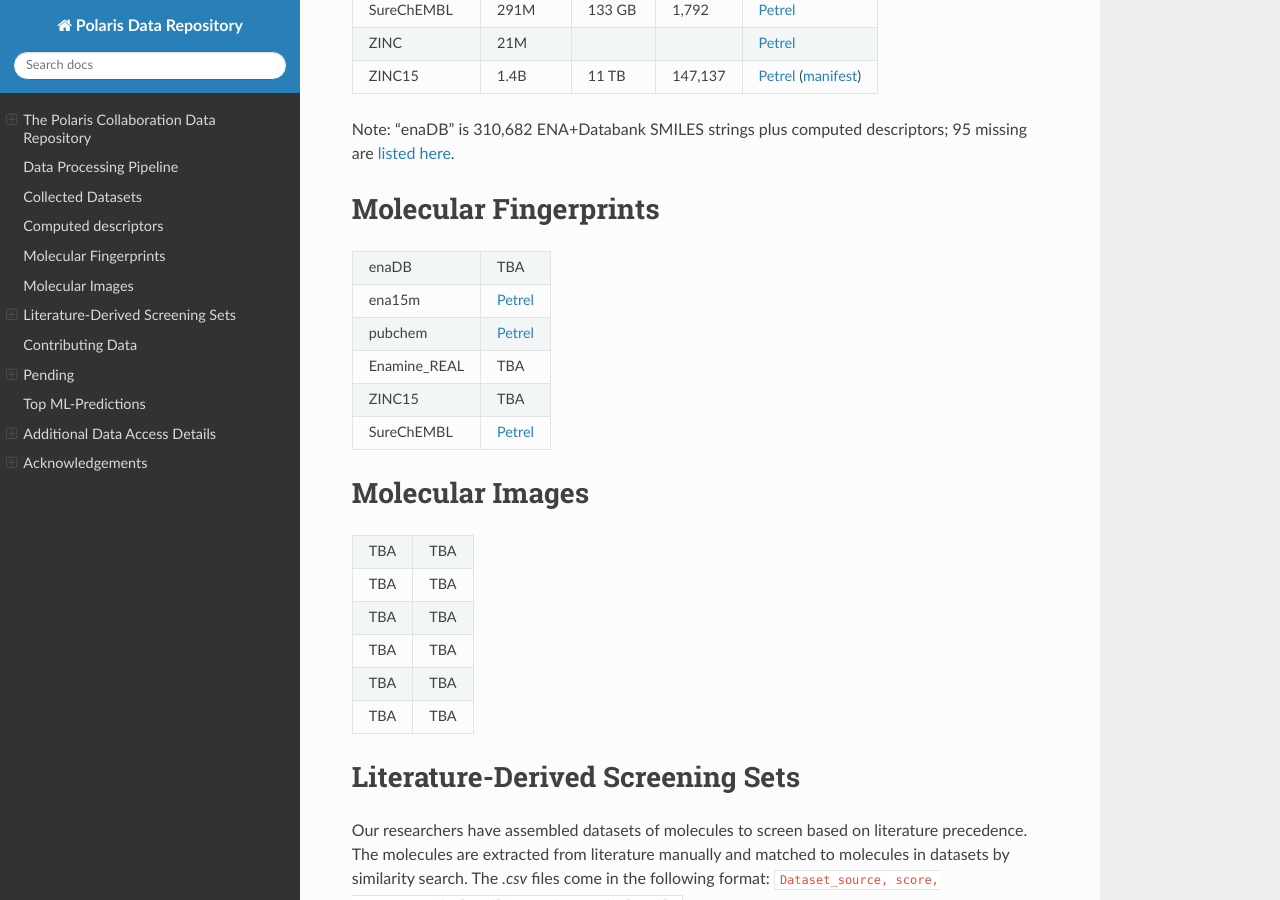
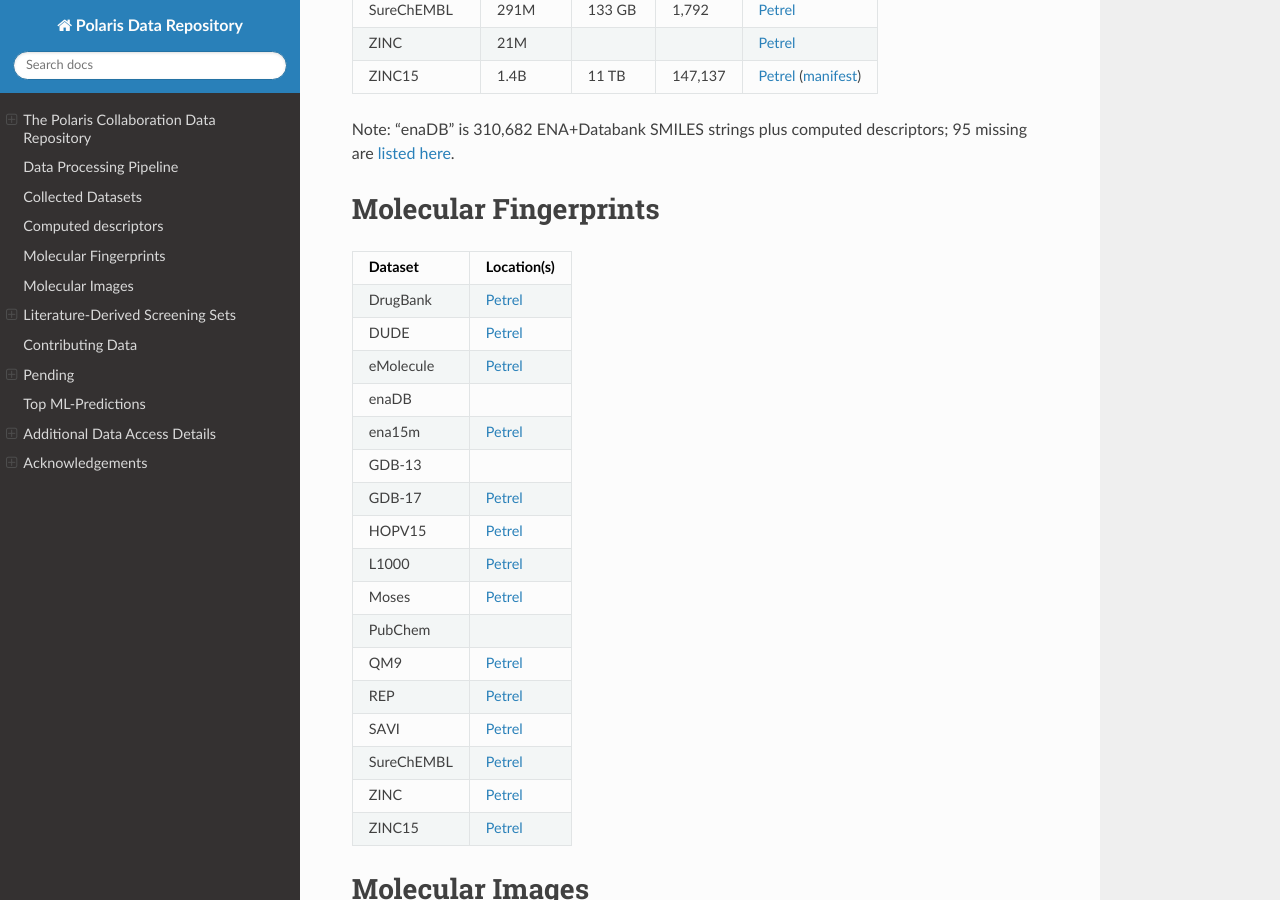
Before and after one commit to 2019-ncovgroup/2019-nCoVdata, a Sphinx documentation site: the page built from docs/index.rst, in a window 1280 px wide and 900 px high, scrolled down 2619 px. Built offline with Sphinx 7.4.7 and the Read the Docs theme 2.0.0, drawn with Linux system fonts in a browser that asks for light colours.

Commit message:
Adding fingerprint links - missing some yet

```diff
--- a/docs/index.rst
+++ b/docs/index.rst
@@ -80,19 +80,33 @@
 ZINC15         1.4B          11 TB    147,137     `Petrel <https://app.globus.org/file-manager?origin_id=a386b552-6086-11ea-9688-0e56c063f437&origin_path=%2Fdata%2Fdescriptors%2FZinc15_descriptors%2F>`_ (`manifest <https://app.globus.org/file-manager?origin_id=a386b552-6086-11ea-9688-0e56c063f437&origin_path=%2Fdata%2Fdescriptors%2FZinc15_descriptors%2Fmanifest%2F>`_)
 ============= ============= ======== ==========  ============
 
+
 Note: "enaDB" is 310,682 ENA+Databank SMILES strings plus computed descriptors; 95 missing are `listed here <https://app.globus.org/file-manager?origin_id=a386b552-6086-11ea-9688-0e56c063f437&origin_path=%2Fdata%2F>`_.
 
 Molecular Fingerprints
-======================
+====================
 
-============ =========
-enaDB        TBA
-ena15m       `Petrel <https://app.globus.org/file-manager?origin_id=a386b552-6086-11ea-9688-0e56c063f437&origin_path=%2Fdata%2FFingerprints%2FEnamine_REAL_diversity_set_15.5M%2F>`_
-pubchem      `Petrel <https://app.globus.org/file-manager?origin_id=a386b552-6086-11ea-9688-0e56c063f437&origin_path=%2Fdata%2FFingerprints%2Fpubchem%2F>`_
-Enamine_REAL TBA
-ZINC15       TBA
-SureChEMBL   `Petrel <https://app.globus.org/file-manager?origin_id=a386b552-6086-11ea-9688-0e56c063f437&origin_path=%2Fdata%2FFingerprints%2FSureChEMBL%2F>`_
-============ =========
+=============   ============
+Dataset          Location(s)
+=============   ============
+DrugBank        `Petrel <https://app.globus.org/file-manager?origin_id=a386b552-6086-11ea-9688-0e56c063f437&origin_path=%2Fdata%2Ffingerprints%2FDrugBank%2F>`_
+DUDE            `Petrel <https://app.globus.org/file-manager?origin_id=a386b552-6086-11ea-9688-0e56c063f437&origin_path=%2Fdata%2Ffingerprints%2FDUDE%2F>`_
+eMolecule       `Petrel <https://app.globus.org/file-manager?origin_id=a386b552-6086-11ea-9688-0e56c063f437&origin_path=%2Fdata%2Ffingerprints%2FeMolecules%2F>`_
+enaDB
+ena15m          `Petrel <https://app.globus.org/file-manager?origin_id=a386b552-6086-11ea-9688-0e56c063f437&origin_path=%2Fdata%2Ffingerprints%2FE15%2F>`_
+GDB-13
+GDB-17          `Petrel <https://app.globus.org/file-manager?origin_id=a386b552-6086-11ea-9688-0e56c063f437&origin_path=%2Fdata%2Ffingerprints%2FGDB17%2F>`_
+HOPV15          `Petrel <https://app.globus.org/file-manager?origin_id=a386b552-6086-11ea-9688-0e56c063f437&origin_path=%2Fdata%2Ffingerprints%2FHOPV15%2F>`_
+L1000           `Petrel <https://app.globus.org/file-manager?origin_id=a386b552-6086-11ea-9688-0e56c063f437&origin_path=%2Fdata%2Ffingerprints%2FL1000%2F>`_
+Moses           `Petrel <https://app.globus.org/file-manager?origin_id=a386b552-6086-11ea-9688-0e56c063f437&origin_path=%2Fdata%2Ffingerprints%2FMoses%2F>`_
+PubChem
+QM9             `Petrel <https://app.globus.org/file-manager?origin_id=a386b552-6086-11ea-9688-0e56c063f437&origin_path=%2Fdata%2Ffingerprints%2FQM9%2F>`_
+REP             `Petrel <https://app.globus.org/file-manager?origin_id=a386b552-6086-11ea-9688-0e56c063f437&origin_path=%2Fdata%2Ffingerprints%2FREP%2F>`_
+SAVI            `Petrel <https://app.globus.org/file-manager?origin_id=a386b552-6086-11ea-9688-0e56c063f437&origin_path=%2Fdata%2Ffingerprints%2FSAVI%2F>`_
+SureChEMBL      `Petrel <https://app.globus.org/file-manager?origin_id=a386b552-6086-11ea-9688-0e56c063f437&origin_path=%2Fdata%2Fdescriptors%2FSureChEMBL_descriptors%2F>`_
+ZINC            `Petrel <https://app.globus.org/file-manager?origin_id=a386b552-6086-11ea-9688-0e56c063f437&origin_path=%2Fdata%2Fdescriptors%2FZINC_descriptors%2F>`_
+ZINC15          `Petrel <https://app.globus.org/file-manager?origin_id=a386b552-6086-11ea-9688-0e56c063f437&origin_path=%2Fdata%2Ffingerprints%2FZINC15%2F>`_
+=============   ============
 
 Molecular Images
 ======================
```
